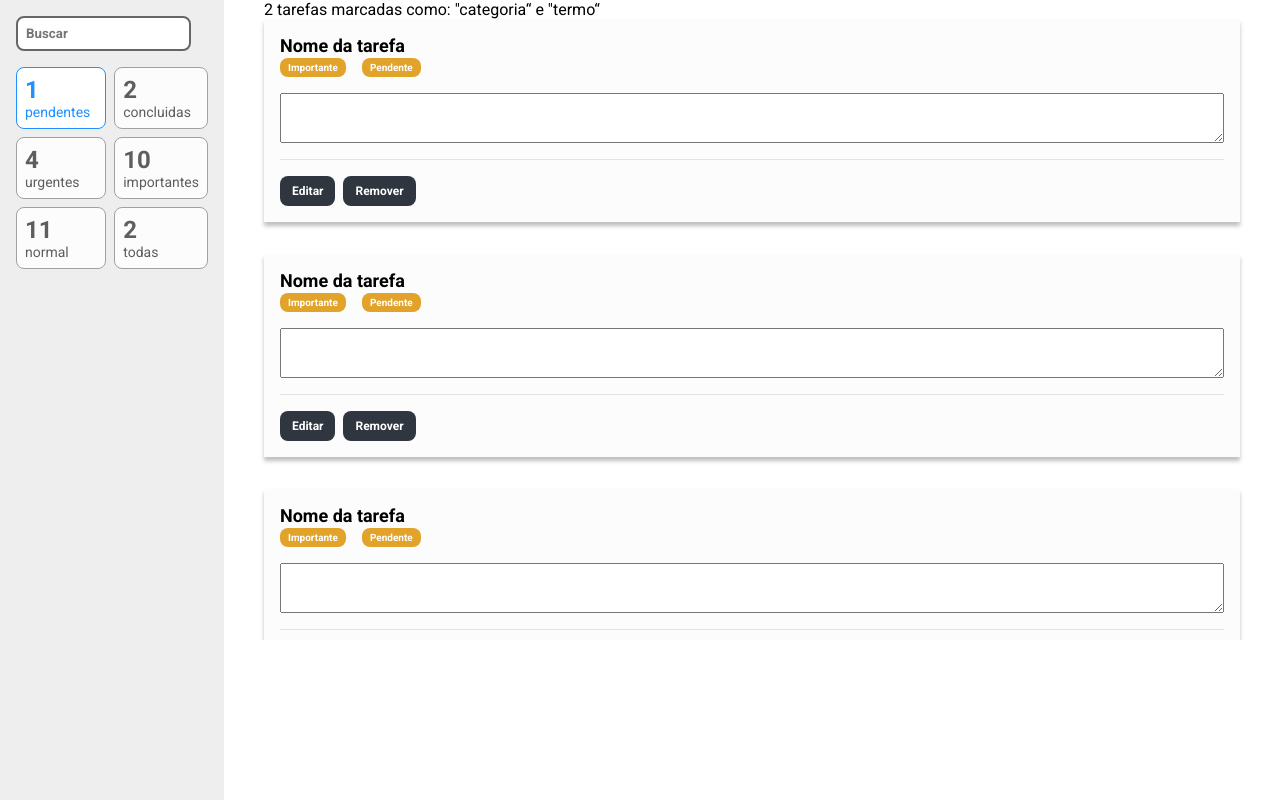
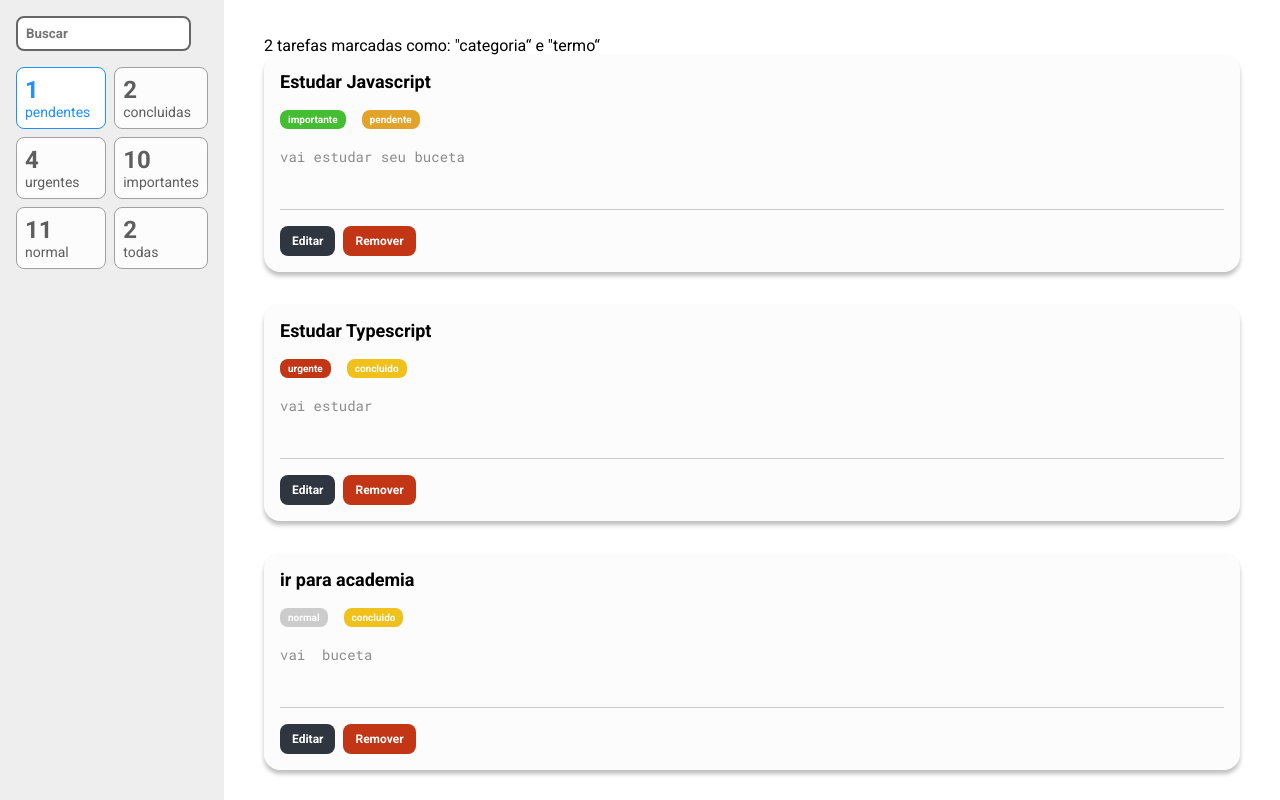
Before and after one commit to AlvaroDeCarvalho/listas-tarefas, a React (Create React App) app: page / in a window 1280 px wide. Built offline with nearby package versions, Linux system fonts and the light colour scheme.

Commit message:
implementando o redux , o objeto Tarefa, e estilizando elementos

```diff
--- a/package.json
+++ b/package.json
@@ -13,7 +13,9 @@
     "@types/styled-components": "^5.1.30",
     "react": "^18.2.0",
     "react-dom": "^18.2.0",
+    "react-redux": "^8.1.3",
     "react-scripts": "5.0.1",
+    "redux": "^4.2.1",
     "typescript": "^4.9.5",
     "web-vitals": "^2.1.4"
   },
--- a/src/App.tsx
+++ b/src/App.tsx
@@ -1,15 +1,18 @@
+import { Provider } from 'react-redux'
 import BarraLateral from './containers/BarraLateral'
 import ListaDeTarefas from './containers/ListaDeTarefas'
 import EstiloGlobal, { Container } from './styles'
-
+import store from './store/index'
 function App() {
   return (
     <>
-      <EstiloGlobal />
-      <Container>
-        <BarraLateral />
-        <ListaDeTarefas />
-      </Container>
+      <Provider store={store}>
+        <EstiloGlobal />
+        <Container>
+          <BarraLateral />
+          <ListaDeTarefas />
+        </Container>
+      </Provider>
     </>
   )
 }
--- a/src/components/Tarefas/index.tsx
+++ b/src/components/Tarefas/index.tsx
@@ -1,14 +1,41 @@
+import { useState } from 'react'
 import * as S from './styles'
-const Tarefa = () => (
-  <S.Card>
-    <S.Titulo>Nome da tarefa</S.Titulo>
-    <S.Tag>Importante</S.Tag>
-    <S.Tag>Pendente</S.Tag>
-    <S.Descricao />
-    <S.BarraAcoes>
-      <S.Botao>Editar</S.Botao>
-      <S.Botao>Remover</S.Botao>
-    </S.BarraAcoes>
-  </S.Card>
-)
+import * as enums from '../../uteis/enums/Tarefa'
+type Props = {
+  titulo: string
+  prioridade: enums.Prioridade
+  status: enums.Status
+  descricao: string
+}
+
+const Tarefa = ({ titulo, prioridade, status, descricao }: Props) => {
+  const [estaEditando, setEstaEditando] = useState(false)
+  return (
+    <S.Card>
+      <S.Titulo>{titulo}</S.Titulo>
+      <S.Tag parametro="prioridade" prioridade={prioridade}>
+        {prioridade}
+      </S.Tag>
+      <S.Tag parametro="status" status={status}>
+        {status}
+      </S.Tag>
+      <S.Descricao value={descricao} />
+      <S.BarraAcoes>
+        {estaEditando ? (
+          <>
+            <S.BotaoSalvar>Salvar</S.BotaoSalvar>
+            <S.BotaoCancelar onClick={() => setEstaEditando(false)}>
+              Cancelar
+            </S.BotaoCancelar>
+          </>
+        ) : (
+          <>
+            <S.Botao onClick={() => setEstaEditando(true)}>Editar</S.Botao>
+            <S.BotaoCancelar>Remover</S.BotaoCancelar>
+          </>
+        )}
+      </S.BarraAcoes>
+    </S.Card>
+  )
+}
 export default Tarefa
--- a/src/components/Tarefas/styles.ts
+++ b/src/components/Tarefas/styles.ts
@@ -1,19 +1,61 @@
 import styled from 'styled-components'
+import variaveis from '../../styles/variaveis'
+import * as enums from '../../uteis/enums/Tarefa'
+
+type TagProps = {
+  prioridade?: enums.Prioridade
+  status?: enums.Status
+  parametro: 'status' | 'prioridade'
+}
+
+function retornaCorDeFundo(props: TagProps): string {
+  if (props.parametro === 'prioridade') {
+    if (props.prioridade === enums.Prioridade.URGENTE) return variaveis.vermelho
+    if (props.prioridade === enums.Prioridade.IMPORTANTE) return variaveis.verde
+  } else {
+    if (props.status === enums.Status.PENDENTE) return variaveis.amarelo
+    if (props.status === enums.Status.CONCLUIDO) return variaveis.amarelo2
+  }
+  return '#ccc'
+}
+
+/*
+
+MANEIRA CONVENCIONAL SEM A UTILIZAÇÃO DOS ENUMNS DO REACT NATIVE
+type TagProps = {
+  prioridade?: string
+  status?: string
+}
+
+function retornaCorDeFundo(props: TagProps): string {
+  if ('status' in props) {
+    if (props.status === 'pendente') return variaveis.amarelo2
+    if (props.status === 'concluida') return variaveis.verde
+  } else if ('prioridade' in props) {
+    if (props.prioridade === 'urgente') return variaveis.amarelo
+    if (props.prioridade === 'importante') return variaveis.amarelo
+    console.log(props.prioridade)
+  }
+  return '#ccc'
+}
+*/
 
 export const Card = styled.div`
   background-color: #fcfcfc;
   box-shadow: 0px 4px 4px rgba(0, 0, 0, 0.25);
   padding: 16px;
   margin-bottom: 32px;
+  border-radius: 16px;
 `
 
 export const Titulo = styled.h3`
   font-size: 18px;
   font-weight: bold;
+  margin-bottom: 16px;
 `
 
-export const Tag = styled.span`
-  background-color: #e1a32a;
+export const Tag = styled.span<TagProps>`
+  background-color: ${(props) => retornaCorDeFundo(props)};
   padding: 4px 8px;
   color: #fff;
   font-weight: bold;
@@ -32,12 +74,15 @@ export const Descricao = styled.textarea`
   width: 100%;
   margin-bottom: 16px;
   margin-top: 16px;
+  resize: none;
+  border: none;
+  background-color: transparent;
 `
 
 export const BarraAcoes = styled.div`
   background-color: #fcfcfc;
   padding-top: 16px;
-  border-top: 1px solid rgba(0, 0, 0, 0.1);
+  border-top: 1px solid rgba(0, 0, 0, 0.2);
   border-radius: 0px 0px 16px 16px;
 `
 
@@ -52,3 +97,9 @@ export const Botao = styled.button`
   border-radius: 8px;
   margin-right: 8px;
 `
+export const BotaoSalvar = styled(Botao)`
+  background-color: ${variaveis.verde};
+`
+export const BotaoCancelar = styled(Botao)`
+  background-color: ${variaveis.vermelho};
+`
--- a/src/containers/ListaDeTarefas/index.tsx
+++ b/src/containers/ListaDeTarefas/index.tsx
@@ -1,22 +1,29 @@
+import { useSelector } from 'react-redux'
+import { RootReducer } from '../../store'
+
 import Tarefa from '../../components/Tarefas'
 import * as S from './style'
-const ListaDeTarefas = () => (
+
+const ListaDeTarefas = () => {
+  const { tarefas } = useSelector((state: RootReducer) => state)
+  return (
     <S.Container>
-    <p>2 tarefas marcadas como: &quot;categoria&ldquo; e &quot;termo&ldquo;</p>
+      <p>
+        2 tarefas marcadas como: &quot;categoria&ldquo; e &quot;termo&ldquo;
+      </p>
       <ul>
-      <li>
-        <Tarefa />
+        {tarefas.map((t) => (
+          <li key={t.titulo}>
+            <Tarefa
+              titulo={t.titulo}
+              descricao={t.descricao}
+              prioridade={t.prioridade}
+              status={t.status}
+            />
           </li>
-      <li>
-        <Tarefa />
-      </li>
-      <li>
-        <Tarefa />
-      </li>
-      <li>
-        <Tarefa />
-      </li>
+        ))}
       </ul>
     </S.Container>
   )
+}
 export default ListaDeTarefas
--- a/src/containers/ListaDeTarefas/style.ts
+++ b/src/containers/ListaDeTarefas/style.ts
@@ -1,7 +1,7 @@
 import styled from 'styled-components'
 
 export const Container = styled.main`
-  padding: 0 40px;
-  height: 80vh;
+  padding: 36px 40px;
+  height: 100vh;
   overflow-y: scroll;
 `
--- /dev/null
+++ b/src/models/Tarefa.ts
@@ -0,0 +1,24 @@
+import * as enums from '../uteis/enums/Tarefa'
+
+class Tarefa {
+  titulo: string
+  prioridade: enums.Prioridade
+  status: enums.Status
+  descricao: string
+  id: number
+
+  constructor(
+    titulo: string,
+    prioridade: enums.Prioridade,
+    status: enums.Status,
+    descricao: string,
+    id: number
+  ) {
+    this.titulo = titulo
+    this.prioridade = prioridade
+    this.status = status
+    this.descricao = descricao
+    this.id = id
+  }
+}
+export default Tarefa
--- /dev/null
+++ b/src/store/index.ts
@@ -0,0 +1,12 @@
+import { configureStore } from '@reduxjs/toolkit'
+
+import tarefasReducer from './reducers/Tarefas'
+
+const store = configureStore({
+  reducer: {
+    tarefas: tarefasReducer
+  }
+})
+
+export type RootReducer = ReturnType<typeof store.getState>
+export default store
--- /dev/null
+++ b/src/store/reducers/Tarefas.ts
@@ -0,0 +1,37 @@
+import { PayloadAction, createSlice } from '@reduxjs/toolkit'
+import Tarefa from '../../models/Tarefa'
+import * as enums from '../../uteis/enums/Tarefa'
+const tarefasSlice = createSlice({
+  name: 'tarefas',
+  initialState: [
+    new Tarefa(
+      'Estudar Javascript',
+      enums.Prioridade.IMPORTANTE,
+      enums.Status.PENDENTE,
+      'vai estudar seu buceta',
+      1
+    ),
+    new Tarefa(
+      'Estudar Typescript',
+      enums.Prioridade.URGENTE,
+      enums.Status.CONCLUIDO,
+      'vai estudar',
+      2
+    ),
+    new Tarefa(
+      'ir para academia ',
+      enums.Prioridade.NORMAL,
+      enums.Status.CONCLUIDO,
+      'vai  buceta',
+      3
+    )
+  ],
+  reducers: {
+    remover: (state, action: PayloadAction<number>) => {
+      state = state.filter((tarefa) => tarefa.id !== action.payload)
+    }
+  }
+})
+
+export const { remover } = tarefasSlice.actions
+export default tarefasSlice.reducer
--- /dev/null
+++ b/src/styles/variaveis.ts
@@ -0,0 +1,6 @@
+export default {
+  vermelho: '#C23616',
+  verde: '#44BD32',
+  amarelo: '#E1A32A',
+  amarelo2: '#F0C11A'
+}
--- /dev/null
+++ b/src/uteis/enums/Tarefa.ts
@@ -0,0 +1,10 @@
+export enum Prioridade {
+  URGENTE = 'urgente',
+  IMPORTANTE = 'importante',
+  NORMAL = 'normal'
+}
+
+export enum Status {
+  PENDENTE = 'pendente',
+  CONCLUIDO = 'concluido'
+}
```
Also changed, not shown: 1 other file (tests, documents, lock files or other folders). Lines whose indentation alone changed are shown as unchanged.
